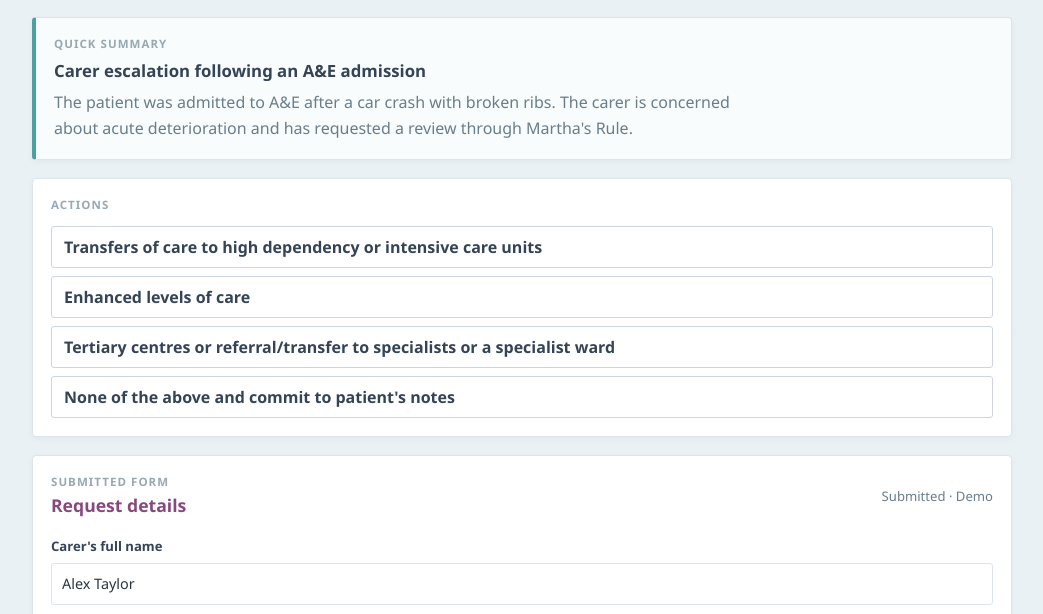
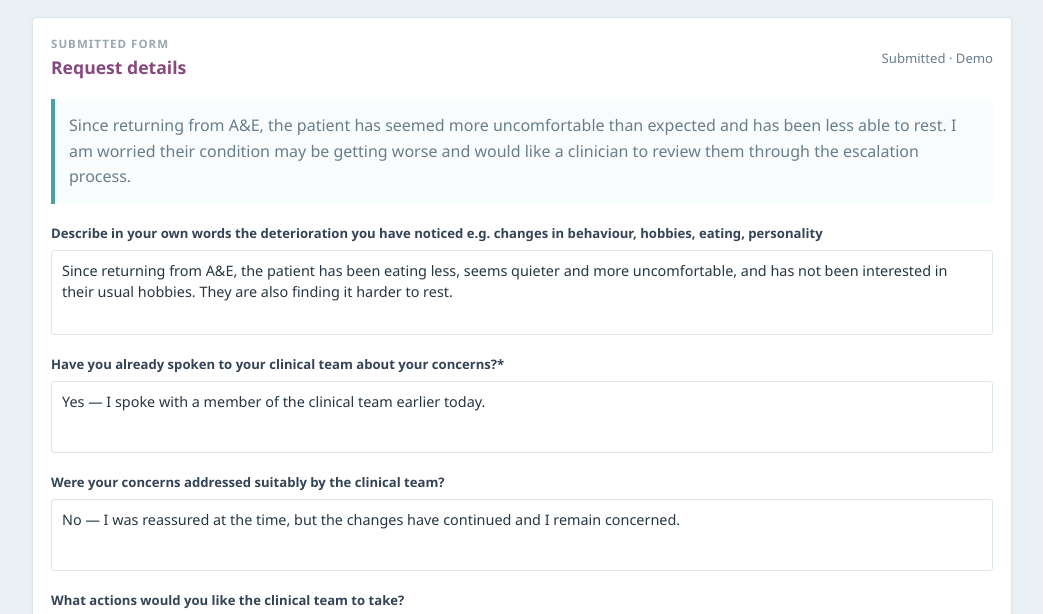
Before and after one commit to sionaheritage/national-medtech-hackathon, a website: page frontend/martha-request.html in a window 1280 px wide. Shown: the part 169-783 px from the top of the page, without its empty margins (118-1161 px from the left). Drawn offline with Linux system fonts and the light colour scheme.

Commit message:
Updated readme and request form to have questions in patient form

```diff
--- a/frontend/martha-request.html
+++ b/frontend/martha-request.html
@@ -21,30 +21,6 @@
         <span class="request-status">Awaiting review</span>
       </header>
 
-      <section class="quick-summary" aria-labelledby="summary-heading">
-        <p class="request-eyebrow">QUICK SUMMARY</p>
-        <h2 id="summary-heading">Carer escalation following an A&amp;E admission</h2>
-        <p>
-          The patient was admitted to A&amp;E after a car crash with broken ribs. The carer is concerned about acute deterioration and has requested a review through Martha's Rule.
-        </p>
-      </section>
-
-      <section class="request-actions" aria-label="Request actions">
-        <p class="request-eyebrow">ACTIONS</p>
-        <div class="request-action-buttons">
-          <button class="request-action-button" type="button" data-resolution="Transfers of care to high dependency or intensive care units">Transfers of care to high dependency or intensive care units</button>
-          <button class="request-action-button" type="button" data-resolution="Enhanced levels of care">Enhanced levels of care</button>
-          <button class="request-action-button" type="button" data-resolution="Tertiary centres or referral/transfer to specialists or a specialist ward">Tertiary centres or referral/transfer to specialists or a specialist ward</button>
-          <button class="request-action-button notes-action" id="notes-action" type="button" aria-expanded="false" aria-controls="notes-reason-form">None of the above and commit to patient's notes</button>
-        </div>
-        <form class="notes-reason-form" id="notes-reason-form" hidden>
-          <label for="doctor-reason">Doctor's reason for recording none of the above</label>
-          <textarea id="doctor-reason" name="doctor-reason" rows="4" required maxlength="1000"></textarea>
-          <button class="request-action-button primary" type="submit">Commit to patient's notes</button>
-        </form>
-        <p class="request-action-status" id="request-action-status" aria-live="polite" hidden></p>
-      </section>
-
       <section class="submitted-request" aria-labelledby="submitted-heading">
         <div class="section-heading">
           <div>
@@ -55,6 +31,30 @@
         </div>
 
         <form class="submitted-form">
+          <p class="request-narrative">
+            Since returning from A&amp;E, the patient has seemed more uncomfortable than expected and has been less able to rest. I am worried their condition may be getting worse and would like a clinician to review them through the escalation process.
+          </p>
+
+          <div class="form-field">
+            <label for="deterioration-details">Describe in your own words the deterioration you have noticed e.g. changes in behaviour, hobbies, eating, personality</label>
+            <textarea class="readonly-answer" id="deterioration-details" name="deterioration-details" rows="3" readonly>Since returning from A&amp;E, the patient has been eating less, seems quieter and more uncomfortable, and has not been interested in their usual hobbies. They are also finding it harder to rest.</textarea>
+          </div>
+
+          <div class="form-field">
+            <label for="clinical-team-spoken">Have you already spoken to your clinical team about your concerns?*</label>
+            <textarea class="readonly-answer" id="clinical-team-spoken" name="clinical-team-spoken" rows="2" readonly>Yes — I spoke with a member of the clinical team earlier today.</textarea>
+          </div>
+
+          <div class="form-field">
+            <label for="concerns-addressed">Were your concerns addressed suitably by the clinical team?</label>
+            <textarea class="readonly-answer" id="concerns-addressed" name="concerns-addressed" rows="2" readonly>No — I was reassured at the time, but the changes have continued and I remain concerned.</textarea>
+          </div>
+
+          <div class="form-field">
+            <label for="requested-actions">What actions would you like the clinical team to take?</label>
+            <textarea class="readonly-answer" id="requested-actions" name="requested-actions" rows="2" readonly>Please arrange an urgent clinical review, reassess the patient's condition, and explain the next steps to me.</textarea>
+          </div>
+
           <div class="requester-fields">
             <div class="form-field full-width">
               <label for="carer-name">Carer's full name</label>
@@ -85,14 +85,25 @@
               <span>Concern for acute deterioration</span>
             </label>
           </fieldset>
-
-          <div class="form-field">
-            <label for="request-reason">Why are you requesting a review?</label>
-            <textarea id="request-reason" name="request-reason" rows="5" readonly>Since returning from A&amp;E, the patient has seemed more uncomfortable than expected and has been less able to rest. I am worried their condition may be getting worse and would like a clinician to review them through the escalation process.</textarea>
-          </div>
         </form>
 
         <p class="demo-disclaimer">Demo only. This page does not send a request or update a clinical record.</p>
+      </section>
+
+      <section class="request-actions" aria-label="Request actions">
+        <p class="request-eyebrow">ACTIONS</p>
+        <div class="request-action-buttons">
+          <button class="request-action-button" type="button" data-resolution="Transfers of care to high dependency or intensive care units">Transfers of care to high dependency or intensive care units</button>
+          <button class="request-action-button" type="button" data-resolution="Enhanced levels of care">Enhanced levels of care</button>
+          <button class="request-action-button" type="button" data-resolution="Tertiary centres or referral/transfer to specialists or a specialist ward">Tertiary centres or referral/transfer to specialists or a specialist ward</button>
+          <button class="request-action-button notes-action" id="notes-action" type="button" aria-expanded="false" aria-controls="notes-reason-form">None of the above and commit to patient's notes</button>
+        </div>
+        <form class="notes-reason-form" id="notes-reason-form" hidden>
+          <label for="doctor-reason">Doctor's reason for recording none of the above</label>
+          <textarea id="doctor-reason" name="doctor-reason" rows="4" required maxlength="1000"></textarea>
+          <button class="request-action-button primary" type="submit">Commit to patient's notes</button>
+        </form>
+        <p class="request-action-status" id="request-action-status" aria-live="polite" hidden></p>
       </section>
     </main>
 
--- a/package.json
+++ b/frontend/package.json
@@ -3,6 +3,6 @@
   "version": "1.0.0",
   "private": true,
   "scripts": {
-    "start": "node backend/server.js"
+    "start": "node ../backend/server.js"
   }
 }
--- a/frontend/styles.css
+++ b/frontend/styles.css
@@ -1066,7 +1066,6 @@ body.request-page {
   white-space: nowrap;
 }
 
-.quick-summary,
 .submitted-request,
 .request-actions {
   margin-bottom: 18px;
@@ -1077,20 +1076,11 @@ body.request-page {
   box-shadow: 0 2px 6px var(--shadow);
 }
 
-.quick-summary {
+.request-narrative {
+  margin: 0;
+  padding: 14px;
   border-left: 4px solid var(--teal);
   background: #f8fcfc;
-}
-
-.quick-summary h2 {
-  margin: 8px 0;
-  font-size: 1.05rem;
-  color: #344356;
-}
-
-.quick-summary > p:last-child {
-  max-width: 75ch;
-  margin: 0;
   color: var(--muted);
   line-height: 1.6;
 }
@@ -1150,6 +1140,11 @@ body.request-page {
 .form-field textarea {
   min-height: 120px;
   resize: vertical;
+}
+
+.form-field textarea.readonly-answer {
+  min-height: 72px;
+  resize: none;
 }
 
 .request-type-field {
@@ -1315,7 +1310,6 @@ body.request-page {
     padding: 18px 12px;
   }
 
-  .quick-summary,
   .submitted-request,
   .request-actions {
     padding: 16px;
```
Also changed, not shown: README.md.
